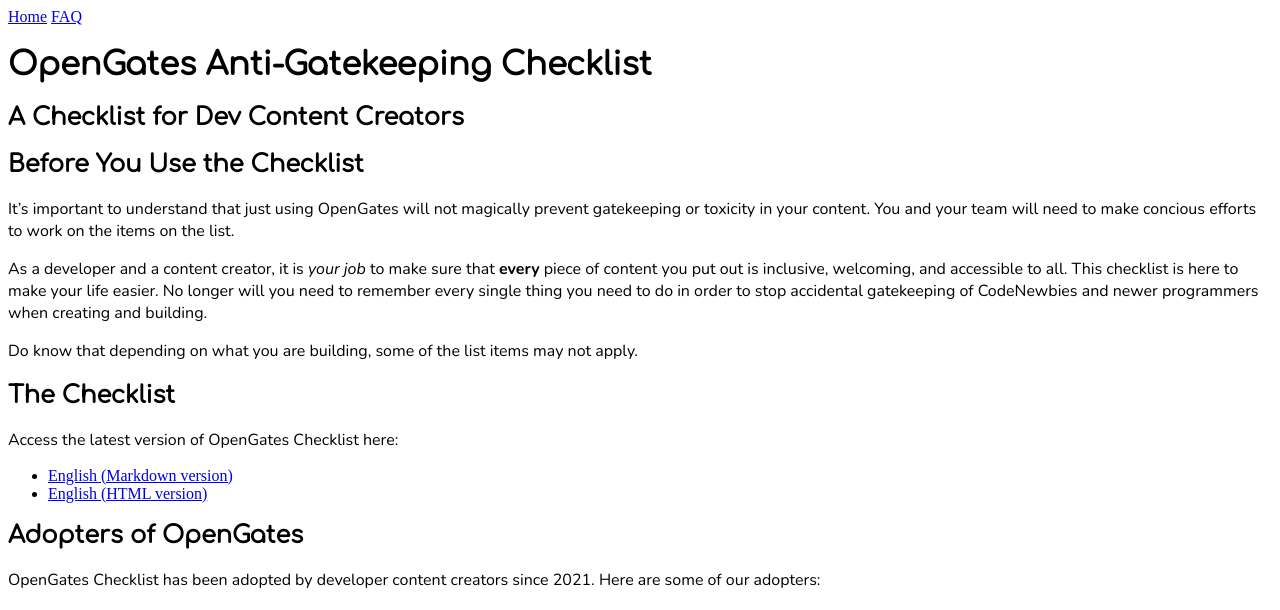
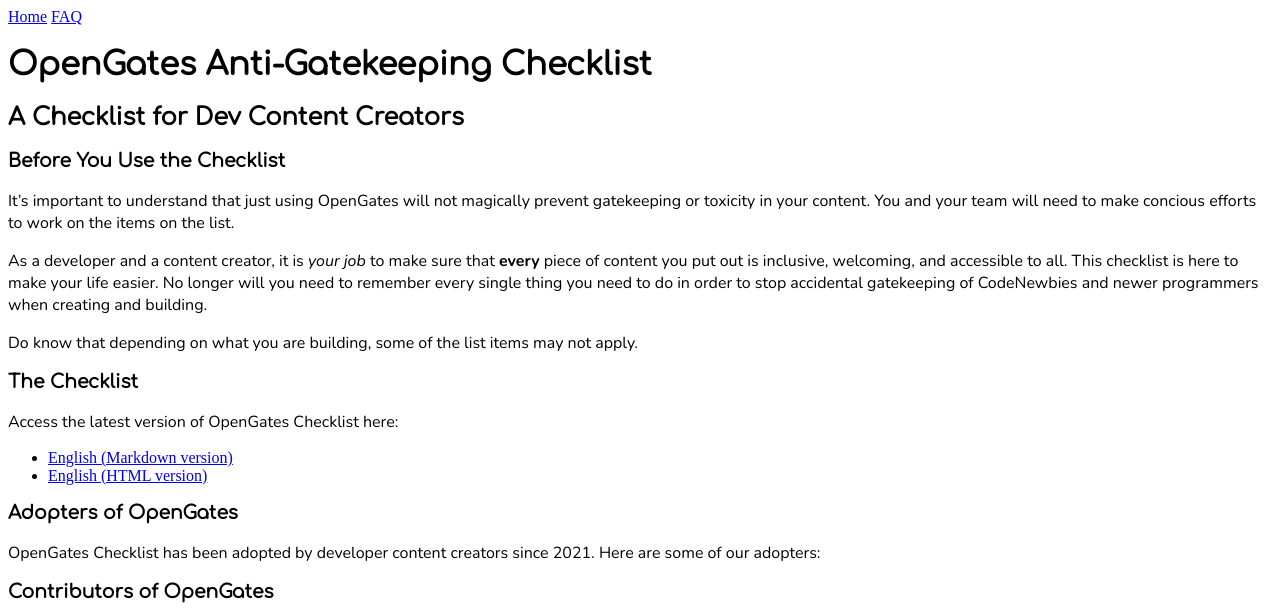
Before and after one commit to VickiLanger/OpenGates, a Jekyll site: the page built from site/home.md, in a window 1280 px wide. Shown: the top 610 px of the page. Built offline with Jekyll 4.4.1, drawn with Linux system fonts in a browser that asks for light colours.

Commit message:
remove extra h1

```diff
--- a/site/home.md
+++ b/site/home.md
@@ -4,25 +4,25 @@ title: OpenGates Anti-Gatekeeping Checklist
 permalink: /
 ---
 
-# A Checklist for Dev Content Creators
+## A Checklist for Dev Content Creators
 
-## Before You Use the Checklist
+### Before You Use the Checklist
 It’s important to understand that just using OpenGates will not magically prevent gatekeeping or toxicity in your content. You and your team will need to make concious efforts to work on the items on the list.
 
 As a developer and a content creator, it is _your job_ to make sure that **every** piece of content you put out is inclusive, welcoming, and accessible to all. This checklist is here to make your life easier. No longer will you need to remember every single thing you need to do in order to stop accidental gatekeeping of CodeNewbies and newer programmers when creating and building.
 
 Do know that depending on what you are building, some of the list items may not apply.
 
-## The Checklist
+### The Checklist
 Access the latest version of OpenGates Checklist here:
 - [English (Markdown version)](https://raw.githubusercontent.com/VickiLanger/OpenGates/main/site/checklist.md)
 - [English (HTML version)](https://vickilanger.github.io/OpenGates/checklist/)
 
 [//]: <> (## Support OpenGates)
 
-## Adopters of OpenGates
+### Adopters of OpenGates
 OpenGates Checklist has been adopted by developer content creators since 2021. Here are some of our adopters:
 
-## Contributors of OpenGates
+### Contributors of OpenGates
 OpenGates would be nothing without our awesome contributors. We appreciate single person who has take the time to help OpenGates reduce gatekeeping in our dev communities.
 [![image of contributors generated by https://contributors-img.web.app/ pulling from https://github.com/VickiLanger/OpenGates/graphs/contributors](https://contributors-img.web.app/image?repo=VickiLanger/OpenGates)](https://github.com/VickiLanger/OpenGates/graphs/contributors)
--- a/site/style.css
+++ b/site/style.css
@@ -11,3 +11,11 @@ p {
 code {
     font-family: 'Fira Code', monospace;
 }
+
+ul {
+    line-height: 110%;
+}
+
+li {
+    line-height: 110%;
+}
```
Also changed, not shown: site/checklist.md (+2 -1 lines).
